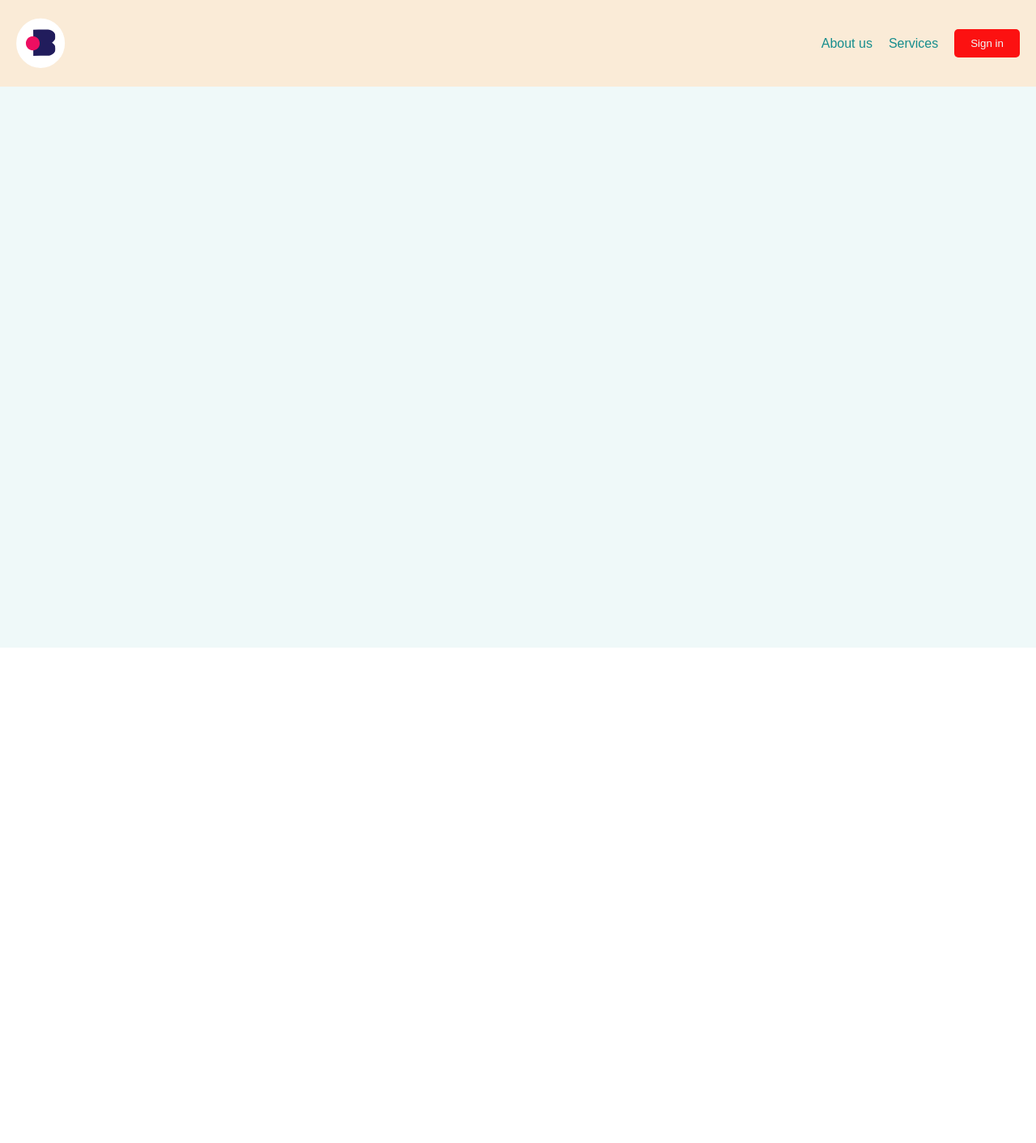
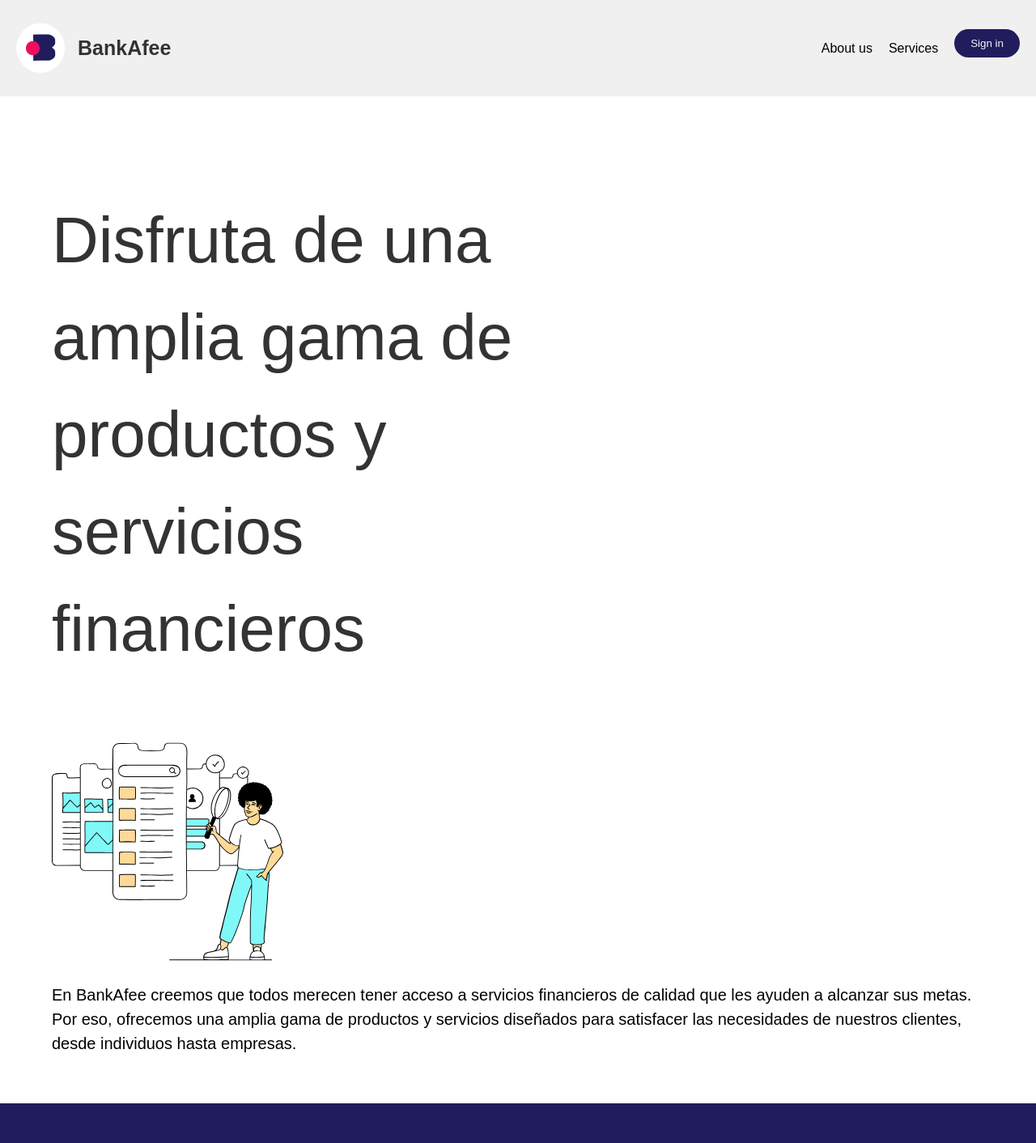
Before and after one commit to oskcarsv/front-bankafee, a React (Vite) app: page / in a window 1280 px wide. Shown: the top 1412 px of the page at 81% size. Before the commit the page ends 800 px from the top, so only its background shows below. Built offline with nearby package versions, Linux system fonts and the light colour scheme.

Commit message:
chore: Update landing page styles and components

```diff
--- /dev/null
+++ b/src/components/Footer.jsx
@@ -0,0 +1,15 @@
+import { Logo } from './landingPages/Logo';
+
+import '../styles/landingPagesCss/footer.css';
+
+export const Footer = () => {
+    return (
+        <footer  className="footer-landing">
+            <Logo/>
+            <h1 className="h1-footer">BankAfee</h1>
+            <h2 className="h2-footer">Contact</h2>
+            <a className="a-footer">email: bankafee@gmail.com</a>
+            <a className="a-footer">cel: +502 4851-9632</a>
+        </footer>
+    )
+};
--- a/src/components/Navbar.jsx
+++ b/src/components/Navbar.jsx
@@ -1,11 +1,13 @@
 import { Link } from "react-router-dom";
-import "../styles/nav.css";
-import { Logo } from './Logo.jsx';
-import { BtnSignIn } from './Btn-SignIn.jsx';
+import { Logo } from "./landingPages/Logo.jsx";
+import { BtnSignIn } from './landingPages/Btn-SignIn.jsx';
+
+import '../styles/landingPagesCss/nav.css';
 export const Nav = () => {
     return (
         <nav className="nav-landing">
             <Logo />
+            <h1 className="h1-nav">BankAfee</h1>
             <ul className="nav-landing-ul">
                 <li className="nav-landing-li">
                     <Link to="/aboutUs" className="nav-landing-link">About us</Link>
--- a/src/components/Logo.jsx
+++ b/src/components/landingPages/Logo.jsx
@@ -1,4 +1,4 @@
-import logo from '../assets/logo.svg'
+import logo from '../../assets/iconLanding/logo.svg'
 
 export const Logo = () => {
     return (
--- /dev/null
+++ b/src/components/landingPages/Pr1.jsx
@@ -0,0 +1,22 @@
+import group from '../../assets/iconLanding/Group.svg'
+
+import '../../styles/landingPagesCss/pr1.css'
+
+export const Pr1 = () => {
+    return (
+        <section className="section-content">
+            <div className="content">
+                <p className="text-1">Disfruta de una amplia gama de productos y servicios financieros</p>
+                <img src={group} alt="image" className='img-1' />
+            </div>
+
+            <div className="content-2">
+                <p className="text-2">En BankAfee creemos que todos merecen tener acceso a servicios
+                    financieros de calidad que les ayuden a alcanzar sus metas.
+                    Por eso, ofrecemos una amplia gama de productos y servicios diseñados para
+                    satisfacer las necesidades de nuestros clientes, desde individuos hasta empresas.
+                </p>
+            </div>
+        </section>
+    )
+};
--- a/src/pages/landingPage/landingPage.css
+++ b/src/pages/landingPage/landingPage.css
@@ -0,0 +1,7 @@
+.content-landing{
+    background-color: white;
+}
+
+.text-one{
+    font-size: 80px;
+}
--- a/src/pages/landingPage/landingPage.jsx
+++ b/src/pages/landingPage/landingPage.jsx
@@ -1,10 +1,16 @@
-import { Nav } from '../../components/Navbar.jsx'
+import { Nav } from '../../components/Navbar.jsx';
+import { Footer } from '../../components/Footer.jsx';
+import { Pr1 } from '../../components/landingPages/Pr1.jsx';
+
 import './landingPage.css'
+
 
 export const LandingPage = () => {
     return (
-        <main>
+        <main className='content-landing'>
             <Nav />
+            <Pr1/>
+            <Footer/>
         </main>
     )
 };
--- /dev/null
+++ b/src/styles/landingPagesCss/footer.css
@@ -0,0 +1,18 @@
+.footer-landing{
+    display: flex;
+    justify-content: center;
+    align-items: center;
+    background-color: #211C5C;
+    color: #ffffff;
+    padding: 40px;
+}
+
+.h1-footer{
+    font-size: 30px;
+    margin-left: 15px;
+}
+
+.h2-footer{
+    font-size: 20px;
+    justify-content: auto;
+}
--- /dev/null
+++ b/src/styles/landingPagesCss/nav.css
@@ -0,0 +1,36 @@
+.nav-landing{
+    display: flex;
+    padding: 20px;
+    background-color: #F0F0F0;
+}
+
+.nav-landing-ul{
+    list-style: none;
+    display: flex;
+    margin-left: auto;
+}
+
+.nav-landing-li{
+    margin-right: 20px;
+    display: flex;
+    align-items: center;
+}
+
+.nav-landing-link {
+    color: #000000;
+    text-decoration: none;
+}
+
+.btn-sign-in{
+    background: #211C5C;
+    color: #eff9f9;
+    padding: 10px 20px;
+    border: none;
+    border-radius: 35px;
+    cursor: pointer;
+}
+
+.h1-nav{
+    font-size: 25px;
+    margin-left: 15px;
+}
--- /dev/null
+++ b/src/styles/landingPagesCss/pr1.css
@@ -0,0 +1,29 @@
+.section-content{
+    display: flex;
+    flex-direction: column;
+    padding: 3% 5% 3% 5%;
+};
+
+.content{
+    display: flex;
+    flex-direction: row;
+
+    color: #000000;
+}
+
+.text-1{
+    font-size: 80px;
+    margin-right: 45%;
+}
+
+.content-2{
+    display: flex;
+    justify-content: center;
+    align-items: center;
+    color: #000000;
+}
+
+.text-2{
+    font-size: 20px;
+    justify-content: safe;
+}
--- a/src/styles/nav.css
+++ /dev/null
@@ -1,75 +0,0 @@
-/* nav {
-    display: flex;
-    justify-content: flex-end;
-    padding: 20px;
-    background: linear-gradient(to right, #00F4A1 0%, #116ffc 87%);
-    border: none;
-}
-
-nav ul {
-    list-style: none;
-    display: flex;
-}
-
-nav ul li {
-    margin-right: 20px;
-}
-
-nav ul li a {
-    color: #eff9f9;
-    text-decoration: none;
-}
-
-nav ul li a:hover {
-    color: #b1caca;
-}
-
-nav ul li {
-    display: flex;
-    justify-content: center;
-    align-items: center;
-}
-
-nav ul li img{
-    width: 20px;
-    height: 20px;
-    margin-right: 10px;
-} */
-
-.nav-landing{
-    display: flex;
-    /* justify-content: end; */
-    padding: 20px;
-    background-color: antiquewhite;
-}
-
-.nav-landing-ul{
-    list-style: none;
-    display: flex;
-    margin-left: auto;
-}
-
-.nav-landing-li{
-    margin-right: 20px;
-    display: flex;
-    align-items: center;
-}
-
-.nav-landing-link {
-    color: #158d8d;
-    text-decoration: none;
-}
-
-.btn-sign-in{
-    background: #fc1111;
-    color: #eff9f9;
-    padding: 10px 20px;
-    border: none;
-    border-radius: 5px;
-    cursor: pointer;
-}
-
-.nav-landing .img-logo{
-    display: flex;
-
-}
```
Also changed, not shown: src/assets/iconLanding/Group.svg (added), src/assets/iconLanding/logo.svg (renamed from src/assets/logo.svg), src/components/landingPages/Btn-SignIn.jsx (renamed from src/components/Btn-SignIn.jsx).
